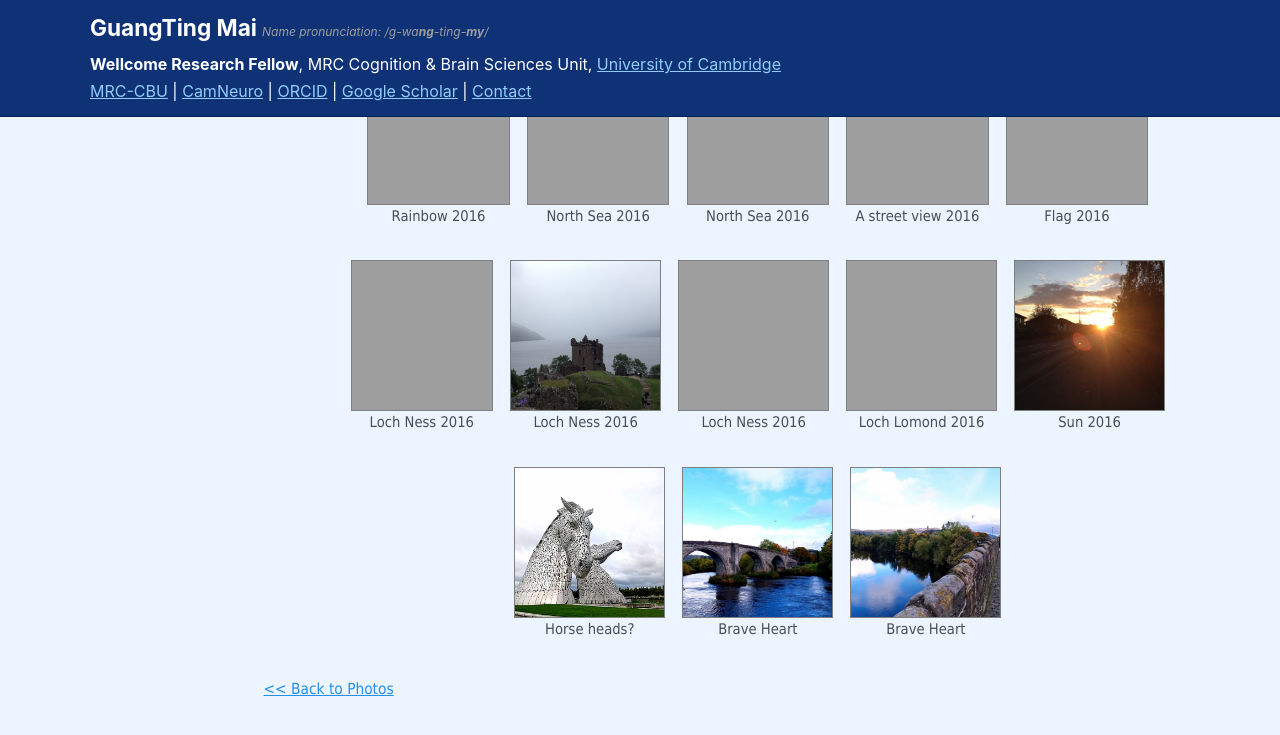
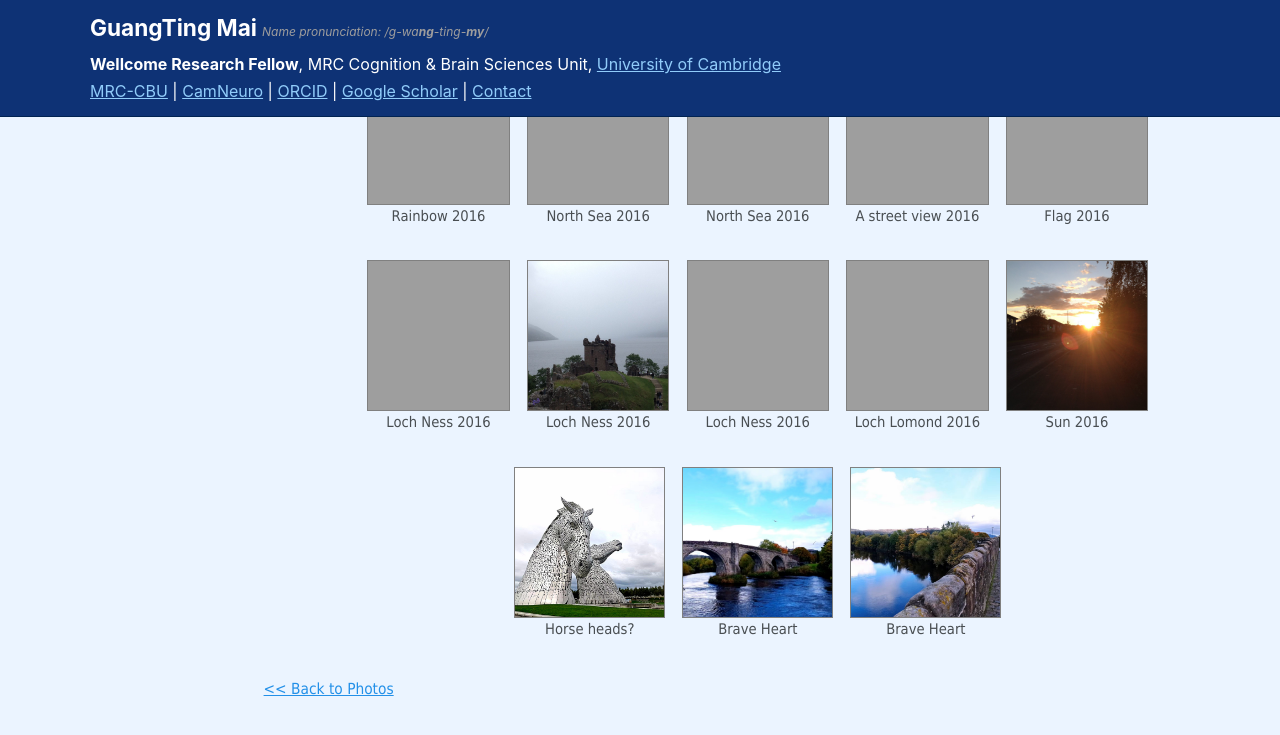
Before and after one commit to guangtingmai/guangtingmai.github.io, a Jekyll site: the page built from _pages/scotland-photos.html, in a window 1280 px wide and 900 px high, scrolled down 667 px. Shown: the top 735 px of the window. Built offline with Jekyll 4.4.1, drawn with Linux system fonts in a browser that asks for light colours.

Commit message:
Update scotland-photos.html

```diff
--- a/_pages/scotland-photos.html
+++ b/_pages/scotland-photos.html
@@ -33,10 +33,10 @@
 
 <div class="flex-row" style="gap:1.5ch !important;">
   <div style="text-align:center; font-size:11pt; font-family:Tahoma"><p align="center"><img src="https://guangtingmai.github.io/images/highland4.jpg" style="width:17ch;height:18ch;object-fit:cover;border:0.1rem solid gray;display:block;">Loch Ness 2016</p></div>
-  <div style="text-align:center; font-size:11pt; font-family:Tahoma"><p align="center"><img src="https://guangtingmai.github.io/images/highland7.jpg" style="width:18ch;height:18ch;object-fit:cover;border:0.1rem solid gray;display:block;">Loch Ness 2016</p></div>
-  <div style="text-align:center; font-size:11pt; font-family:Tahoma"><p align="center"><img src="https://guangtingmai.github.io/images/highland10.jpg" style="width:18ch;height:18ch;object-fit:cover;border:0.1rem solid gray;display:block;">Loch Ness 2016</p></div>
-  <div style="text-align:center; font-size:11pt; font-family:Tahoma"><p align="center"><img src="https://guangtingmai.github.io/images/highland5.jpg" style="width:18ch;height:18ch;object-fit:cover;border:0.1rem solid gray;display:block;">Loch Lomond 2016</p></div>
-  <div style="text-align:center; font-size:11pt; font-family:Tahoma"><p align="center"><img src="https://guangtingmai.github.io/images/highland8.jpg" style="width:18ch;height:18ch;object-fit:cover;border:0.1rem solid gray;display:block;">Sun 2016</p></div>
+  <div style="text-align:center; font-size:11pt; font-family:Tahoma"><p align="center"><img src="https://guangtingmai.github.io/images/highland7.jpg" style="width:17ch;height:18ch;object-fit:cover;border:0.1rem solid gray;display:block;">Loch Ness 2016</p></div>
+  <div style="text-align:center; font-size:11pt; font-family:Tahoma"><p align="center"><img src="https://guangtingmai.github.io/images/highland10.jpg" style="width:17ch;height:18ch;object-fit:cover;border:0.1rem solid gray;display:block;">Loch Ness 2016</p></div>
+  <div style="text-align:center; font-size:11pt; font-family:Tahoma"><p align="center"><img src="https://guangtingmai.github.io/images/highland5.jpg" style="width:17ch;height:18ch;object-fit:cover;border:0.1rem solid gray;display:block;">Loch Lomond 2016</p></div>
+  <div style="text-align:center; font-size:11pt; font-family:Tahoma"><p align="center"><img src="https://guangtingmai.github.io/images/highland8.jpg" style="width:17ch;height:18ch;object-fit:cover;border:0.1rem solid gray;display:block;">Sun 2016</p></div>
 </div>
 
 <div class="flex-row" style="gap:1.5ch !important;">
```
